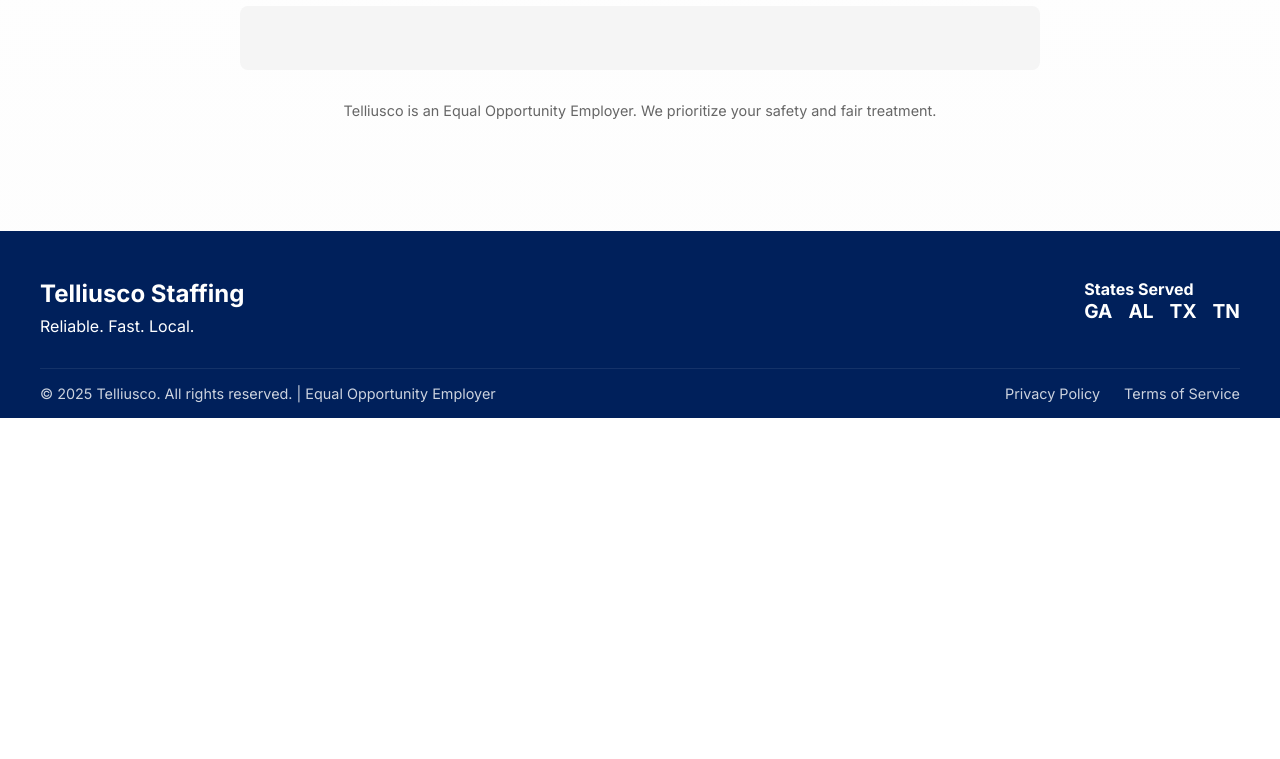
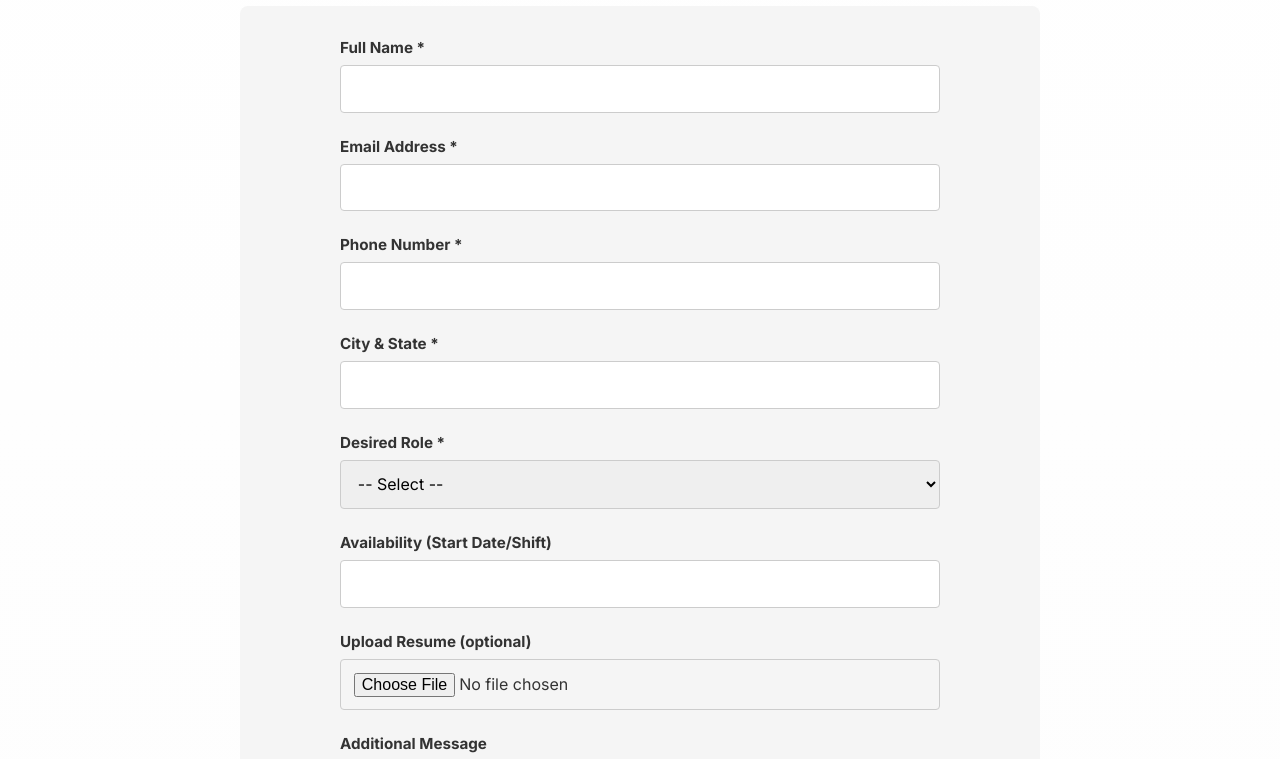
Before and after one commit to cchanwooo/telliusco-website, a Next.js app: page /en/apply in a window 1280 px wide. Shown: the part 580-1339 px from the top of the page. Before the commit the page ends 998 px from the top, so only its background shows below. Built offline with nearby package versions, Linux system fonts and the light colour scheme.

Commit message:
fix(apply): restore form UI and improve error handling for leads API

```diff
--- a/app/api/leads/route.js
+++ b/app/api/leads/route.js
@@ -11,10 +11,8 @@
             type: body.type,
             lang: body.lang,
             source: body.source,
-            ...body.data // 이 부분이 fullName, email 등을 최상위로 올립니다.
+            ...body.data
         };
-
-        console.log('Forwarding lead (flat):', finalPayload.fullName);
 
         const response = await fetch(APPS_SCRIPT_URL, {
             method: 'POST',
@@ -22,11 +20,18 @@
             body: JSON.stringify(finalPayload),
         });
 
-        const text = await response.text();
-        return new NextResponse(text, { status: 200 });
+        const result = await response.json();
+
+        // 앱스 스크립트 내부에서 실패한 경우 처리
+        if (result.success === false) {
+            console.error('Apps Script Internal Error:', result.error);
+            return NextResponse.json(result, { status: 500 });
+        }
+
+        return NextResponse.json(result, { status: 200 });
 
     } catch (error) {
         console.error('Route error:', error);
-        return NextResponse.json({ error: error.message }, { status: 500 });
+        return NextResponse.json({ success: false, error: error.message }, { status: 500 });
     }
 }
--- a/components/ApplyForm.js
+++ b/components/ApplyForm.js
@@ -27,12 +27,9 @@
         const formData = new FormData(form);
         const resumeFile = form.resume?.files?.[0];
 
-        // 1. 파일 검사 (에러 시 경고창 띄우고 중단)
-        if (resumeFile && resumeFile.size > 0) {
-            if (resumeFile.size > 2 * 1024 * 1024) {
-                alert('File is too large! (Limit 2MB)');
-                return;
-            }
+        if (resumeFile && resumeFile.size > 2 * 1024 * 1024) {
+            alert('File is too large! (Limit 2MB)');
+            return;
         }
 
         setStatus('submitting');
@@ -45,7 +42,6 @@
                 console.log('✅ Resume encoded:', resumeData.filename);
             }
 
-            // 앱스 스크립트가 바로 읽을 수 있는 구조로 정리
             const payload = {
                 type: 'apply',
                 lang: lang || 'EN',
@@ -62,7 +58,6 @@
                 }
             };
 
-            console.log('📡 Sending to /api/leads...');
             const res = await fetch('/api/leads', {
                 method: 'POST',
                 headers: { 'Content-Type': 'application/json' },
@@ -70,18 +65,87 @@
             });
 
             if (res.ok) {
-                console.log('✅ Server responded 200 OK');
+                const responseData = await res.json();
+                if (responseData.success === false) throw new Error(responseData.error);
+
                 setStatus('success');
                 form.reset();
             } else {
-                throw new Error(await res.text());
+                const errText = await res.text();
+                throw new Error(errText);
             }
         } catch (err) {
             console.error('❌ Final Error:', err);
-            alert('Something went wrong. Please check console.');
+            alert('Error: ' + err.message);
             setStatus('error');
         }
     }
 
-    // ... (본문 렌더링 코드는 기존과 동일)
+    if (status === 'success') {
+        return (
+            <div className={styles.success}>
+                <h3>{t.success}</h3>
+                <button onClick={() => setStatus('idle')} className={styles.linkButton}>
+                    Submit another
+                </button>
+            </div>
+        );
+    }
+
+    return (
+        <form className={styles.form} onSubmit={handleSubmit}>
+            <div className={styles.group}>
+                <label className={styles.label} htmlFor="fullName">{t.fullName} *</label>
+                <input className={styles.input} type="text" id="fullName" name="fullName" required />
+            </div>
+
+            <div className={styles.group}>
+                <label className={styles.label} htmlFor="email">{t.email} *</label>
+                <input className={styles.input} type="email" id="email" name="email" required />
+            </div>
+
+            <div className={styles.group}>
+                <label className={styles.label} htmlFor="phone">{t.phone} *</label>
+                <input className={styles.input} type="tel" id="phone" name="phone" required />
+            </div>
+
+            <div className={styles.group}>
+                <label className={styles.label} htmlFor="location">{t.location} *</label>
+                <input className={styles.input} type="text" id="location" name="location" required />
+            </div>
+
+            <div className={styles.group}>
+                <label className={styles.label} htmlFor="role">{t.role} *</label>
+                <select className={styles.select} id="role" name="role" required>
+                    <option value="">-- Select --</option>
+                    <option value="Manufacturing">Manufacturing</option>
+                    <option value="Warehouse">Warehouse</option>
+                    <option value="Office">Office/Clerical</option>
+                    <option value="Construction">Construction Support</option>
+                    <option value="Other">Other</option>
+                </select>
+            </div>
+
+            <div className={styles.group}>
+                <label className={styles.label} htmlFor="availability">{t.availability}</label>
+                <input className={styles.input} type="text" id="availability" name="availability" />
+            </div>
+
+            <div className={styles.group}>
+                <label className={styles.label} htmlFor="resume">{t.uploadResume || 'Upload Resume (optional)'}</label>
+                <input className={styles.input} type="file" id="resume" name="resume" accept=".pdf,.doc,.docx" />
+            </div>
+
+            <div className={styles.group}>
+                <label className={styles.label} htmlFor="message">{t.message}</label>
+                <textarea className={styles.textarea} id="message" name="message"></textarea>
+            </div>
+
+            {status === 'error' && <div className={styles.error}>{t.error}</div>}
+
+            <button className={styles.button} type="submit" disabled={status === 'submitting'}>
+                {status === 'submitting' ? t.sending : t.submit}
+            </button>
+        </form>
+    );
 }
```
